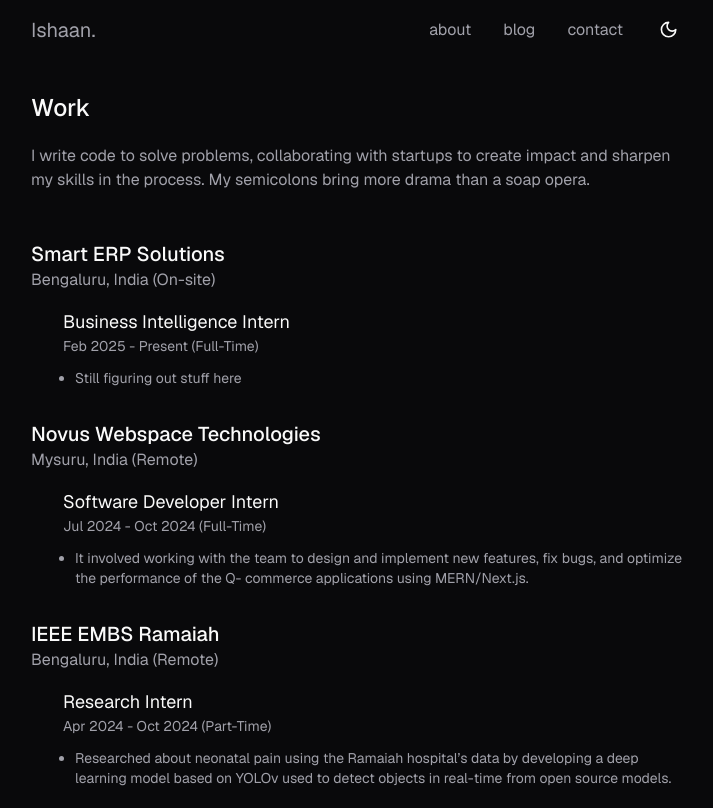
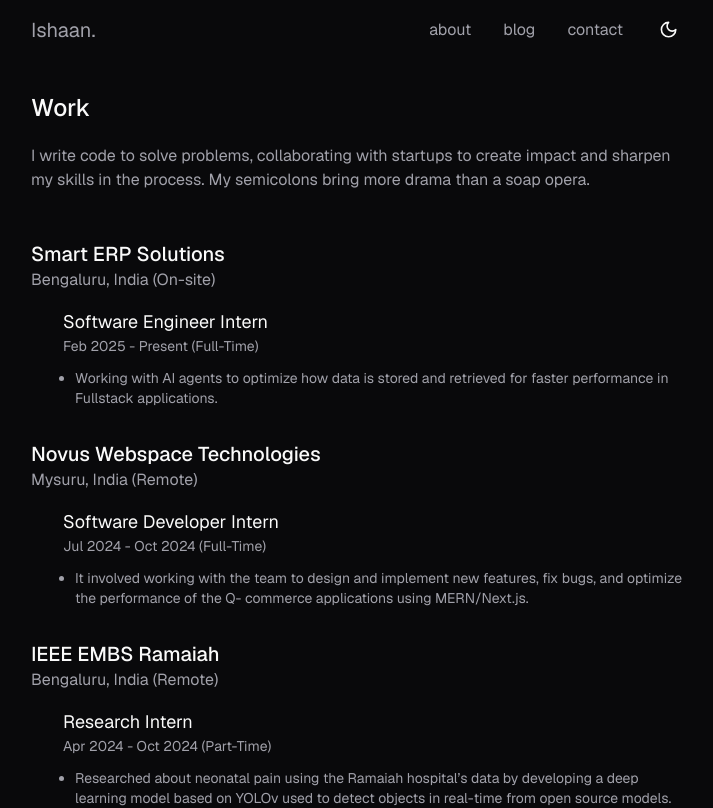
Before and after one commit to 1sh22/ishaanchoubey1, a Next.js app: page /about in a window 1280 px wide. Shown: the top 808 px of the page, without its empty margins (281-994 px from the left). Built offline with nearby package versions, Linux system fonts and the light colour scheme.

Commit message:
exp updates

```diff
--- a/src/constant/data.ts
+++ b/src/constant/data.ts
@@ -55,11 +55,11 @@
     location: "Bengaluru, India (On-site)",
     positions: [
       {
-        name: "Business Intelligence Intern",
+        name: "Software Engineer Intern",
         fromToTill: "Feb 2025 - Present",
         type: "Full-Time",
         notes: [
-          "Still figuring out stuff here",
+          "Working with AI agents to optimize how data is stored and retrieved for faster performance in Fullstack applications."
         ],
       },
     ],
```
